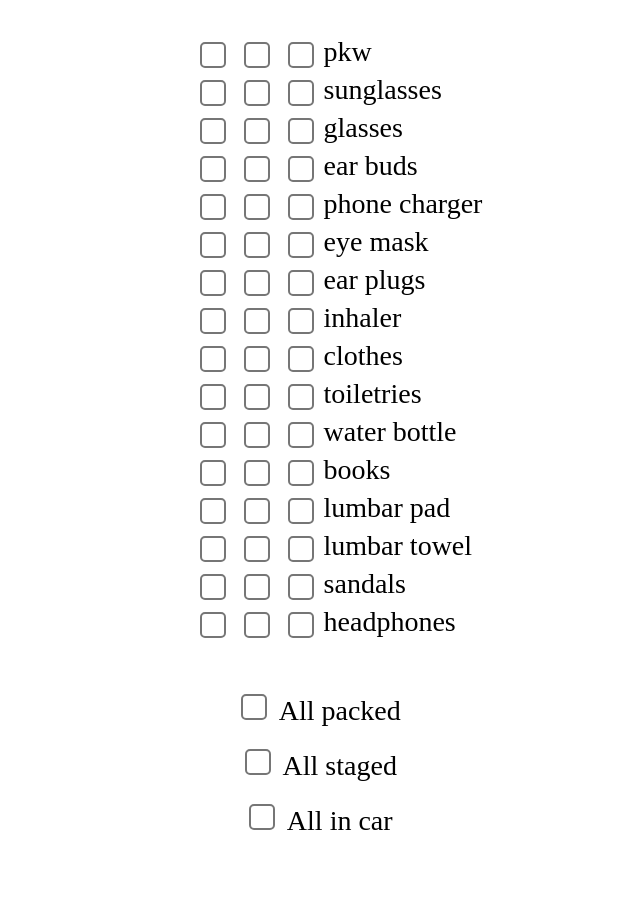
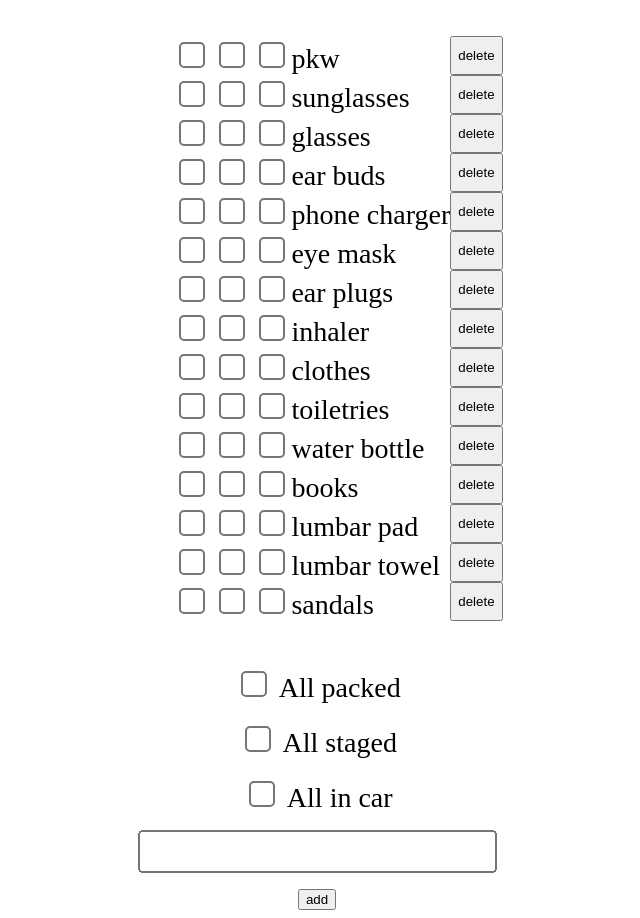
Before and after one commit to cbouwense/packing-list, a plain HTML site: page index.html in a window 1280 px wide. Shown: the whole page, without its empty margins (323-963 px from the left). Before the commit the page ends 845 px from the top, so only its background shows below. Drawn offline with Linux system fonts and the light colour scheme.

Commit message:
implemented adding and deleting

```diff
--- a/index.html
+++ b/index.html
@@ -17,104 +17,7 @@
   </head>
   <body>
     <main style="display: flex; gap: 1rem; flex-direction: column; width: 100%; align-items: center;">
-      <ul id="packing-list">
-        <li style="display: flex; gap: 4px">
-          <input type="checkbox" id="pkw-packed" onclick="updateCheckedState(this) "/>
-          <input type="checkbox" id="pkw-staged" onclick="updateCheckedState(this) "/>
-          <input type="checkbox" id="pkw-car"    onclick="updateCheckedState(this) "/>
-          <span>pkw</span>
-        </li>
-        <li style="display: flex; gap: 4px">
-          <input type="checkbox" id="sunglasses-packed" onclick="updateCheckedState(this) "/>
-          <input type="checkbox" id="sunglasses-staged" onclick="updateCheckedState(this) "/>
-          <input type="checkbox" id="sunglasses-car"    onclick="updateCheckedState(this) "/>
-          <span>sunglasses</span>
-        </li>
-        <li style="display: flex; gap: 4px">
-          <input type="checkbox" id="glasses-packed" onclick="updateCheckedState(this) "/>
-          <input type="checkbox" id="glasses-staged" onclick="updateCheckedState(this) "/>
-          <input type="checkbox" id="glasses-car"    onclick="updateCheckedState(this) "/>
-          <span>glasses</span>
-        </li>
-        <li style="display: flex; gap: 4px">
-          <input type="checkbox" id="earbuds-packed" onclick="updateCheckedState(this) "/>
-          <input type="checkbox" id="earbuds-staged" onclick="updateCheckedState(this) "/>
-          <input type="checkbox" id="earbuds-car"    onclick="updateCheckedState(this) "/>
-          <span>ear buds</span>
-        </li>
-        <li style="display: flex; gap: 4px">
-          <input type="checkbox" id="phonecharger-packed" onclick="updateCheckedState(this) "/>
-          <input type="checkbox" id="phonecharger-staged" onclick="updateCheckedState(this) "/>
-          <input type="checkbox" id="phonecharger-car"    onclick="updateCheckedState(this) "/>
-          <span>phone charger</span>
-        </li>
-        <li style="display: flex; gap: 4px">
-          <input type="checkbox" id="eyemask-packed" onclick="updateCheckedState(this) "/>
-          <input type="checkbox" id="eyemask-staged" onclick="updateCheckedState(this) "/>
-          <input type="checkbox" id="eyemask-car"    onclick="updateCheckedState(this) "/>
-          <span>eye mask</span>
-        </li>
-        <li style="display: flex; gap: 4px">
-          <input type="checkbox" id="earplugs-packed" onclick="updateCheckedState(this) "/>
-          <input type="checkbox" id="earplugs-staged" onclick="updateCheckedState(this) "/>
-          <input type="checkbox" id="earplugs-car"    onclick="updateCheckedState(this) "/>
-          <span>ear plugs</span>
-        </li>
-        <li style="display: flex; gap: 4px">
-          <input type="checkbox" id="inhaler-packed" onclick="updateCheckedState(this) "/>
-          <input type="checkbox" id="inhaler-staged" onclick="updateCheckedState(this) "/>
-          <input type="checkbox" id="inhaler-car"    onclick="updateCheckedState(this) "/>
-          <span>inhaler</span>
-        </li>
-        <li style="display: flex; gap: 4px">
-          <input type="checkbox" id="clothes-packed" onclick="updateCheckedState(this) "/>
-          <input type="checkbox" id="clothes-staged" onclick="updateCheckedState(this) "/>
-          <input type="checkbox" id="clothes-car"    onclick="updateCheckedState(this) "/>
-          <span>clothes</span>
-        </li>
-        <li style="display: flex; gap: 4px">
-          <input type="checkbox" id="toiletries-packed" onclick="updateCheckedState(this) "/>
-          <input type="checkbox" id="toiletries-staged" onclick="updateCheckedState(this) "/>
-          <input type="checkbox" id="toiletries-car"    onclick="updateCheckedState(this) "/>
-          <span>toiletries</span>
-        </li>
-        <li style="display: flex; gap: 4px">
-          <input type="checkbox" id="waterbottle-packed" onclick="updateCheckedState(this) "/>
-          <input type="checkbox" id="waterbottle-staged" onclick="updateCheckedState(this) "/>
-          <input type="checkbox" id="waterbottle-car"    onclick="updateCheckedState(this) "/>
-          <span>water bottle</span>
-        </li>
-        <li style="display: flex; gap: 4px">
-          <input type="checkbox" id="books-packed" onclick="updateCheckedState(this) "/>
-          <input type="checkbox" id="books-staged" onclick="updateCheckedState(this) "/>
-          <input type="checkbox" id="books-car"    onclick="updateCheckedState(this) "/>
-          <span>books</span>
-        </li>
-        <li style="display: flex; gap: 4px">
-          <input type="checkbox" id="lumbarpad-packed" onclick="updateCheckedState(this) "/>
-          <input type="checkbox" id="lumbarpad-staged" onclick="updateCheckedState(this) "/>
-          <input type="checkbox" id="lumbarpad-car"    onclick="updateCheckedState(this) "/>
-          <span>lumbar pad</span>
-        </li>
-        <li style="display: flex; gap: 4px">
-          <input type="checkbox" id="lumbartowel-packed" onclick="updateCheckedState(this) "/>
-          <input type="checkbox" id="lumbartowel-staged" onclick="updateCheckedState(this) "/>
-          <input type="checkbox" id="lumbartowel-car"    onclick="updateCheckedState(this) "/>
-          <span>lumbar towel</span>
-        </li>
-        <li style="display: flex; gap: 4px">
-          <input type="checkbox" id="sandals-packed" onclick="updateCheckedState(this) "/>
-          <input type="checkbox" id="sandals-staged" onclick="updateCheckedState(this) "/>
-          <input type="checkbox" id="sandals-car"    onclick="updateCheckedState(this) "/>
-          <span>sandals</span>
-        </li>
-        <li style="display: flex; gap: 4px">
-          <input type="checkbox" id="headphones-packed" onclick="updateCheckedState(this) "/>
-          <input type="checkbox" id="headphones-staged" onclick="updateCheckedState(this) "/>
-          <input type="checkbox" id="headphones-car"    onclick="updateCheckedState(this) "/>
-          <span>headphones</span>
-        </li>
-      </ul>
+      <ul id="packing-list"><!-- items will be added here --></ul>
       <div>
         <input type="checkbox" id="all-packed" name="all-packed" value="all-packed" onclick="checkOrUncheckAll('packed')">
         <label for="all-packed">All packed</label>
@@ -127,6 +30,8 @@
         <input type="checkbox" id="all-in-car" name="all-in-car" value="all-in-car" onclick="checkOrUncheckAll('car')">
         <label for="all-in-car">All in car</label>
       </div>
+      <input type="text" id="new-item" name="new-item" value="" />
+      <button onclick="addNewItem()">add</button>
     </main>
 
     <script>
@@ -217,6 +122,89 @@
         updateCheckedState();
       }
 
+      function generateCheckboxItem(itemName) {
+        const itemNameWithoutSpaces = itemName.replace(/ /g, '');
+
+        const li = document.createElement('li');
+        li.style.display = 'flex';
+        li.style.justifyContent = 'space-between';
+
+        const checkbox1 = document.createElement('input');
+        checkbox1.type = 'checkbox';
+        checkbox1.id = itemNameWithoutSpaces + '-packed';
+        checkbox1.onclick = function() { updateCheckedState(this); };
+
+        const checkbox2 = document.createElement('input');
+        checkbox2.type = 'checkbox';
+        checkbox2.id = itemNameWithoutSpaces + '-staged';
+        checkbox2.onclick = function() { updateCheckedState(this); };
+
+        const checkbox3 = document.createElement('input');
+        checkbox3.type = 'checkbox';
+        checkbox3.id = itemNameWithoutSpaces + '-car';
+        checkbox3.onclick = function() { updateCheckedState(this); };
+
+        const span = document.createElement('span');
+        span.textContent = itemName;
+
+        const button = document.createElement('button');
+        button.textContent = 'delete';
+        button.onclick = function() { deleteItem(this); };
+
+        const checkboxDiv = document.createElement('div');
+
+        checkboxDiv.appendChild(checkbox1);
+        checkboxDiv.appendChild(checkbox2);
+        checkboxDiv.appendChild(checkbox3);
+        checkboxDiv.appendChild(span);
+        li.appendChild(checkboxDiv);
+        li.appendChild(button);
+
+        document.getElementById('packing-list').appendChild(li);
+      }
+
+      function addNewItem() {
+        const itemName = document.getElementById('new-item').value;
+        if (!itemName) return;
+        // If item already exists, do nothing
+        if (document.getElementById(itemName.replace(/ /g, '') + '-packed')) return;
+        if (document.getElementById(itemName.replace(/ /g, '') + '-staged')) return;
+        if (document.getElementById(itemName.replace(/ /g, '') + '-car')) return;
+
+        generateCheckboxItem(itemName);
+        document.getElementById('new-item').value = '';
+        updateCheckedState();
+      }
+
+      function deleteItem(item) {
+        const itemName = item.parentElement.querySelector('span').textContent;
+        document.getElementById(itemName.replace(/ /g, '') + '-packed').checked = false;
+        document.getElementById(itemName.replace(/ /g, '') + '-staged').checked = false;
+        document.getElementById(itemName.replace(/ /g, '') + '-car').checked = false;
+        item.parentElement.remove();
+        updateCheckedState();
+      }
+
+      const items = [
+        'pkw',
+        'sunglasses',
+        'glasses',
+        'ear buds',
+        'phone charger',
+        'eye mask',
+        'ear plugs',
+        'inhaler',
+        'clothes',
+        'toiletries',
+        'water bottle',
+        'books',
+        'lumbar pad',
+        'lumbar towel',
+        'sandals',
+      ];
+
+      items.forEach(item => generateCheckboxItem(item));
+
       // Do once on page load
       updateCheckedState();
     </script>
```
